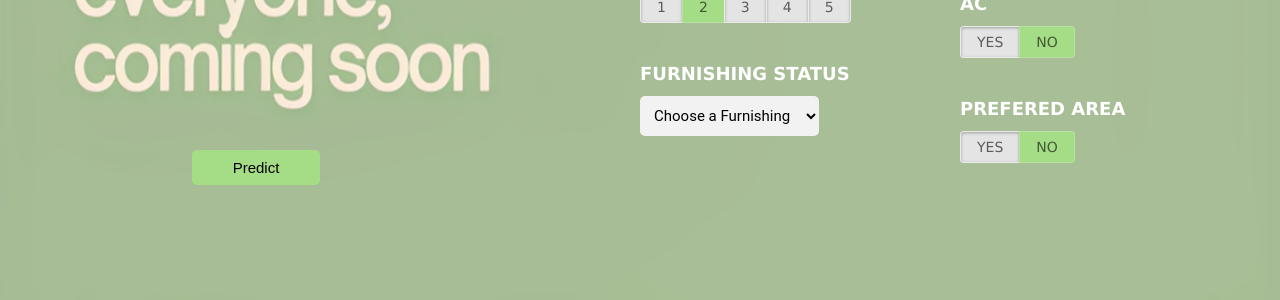
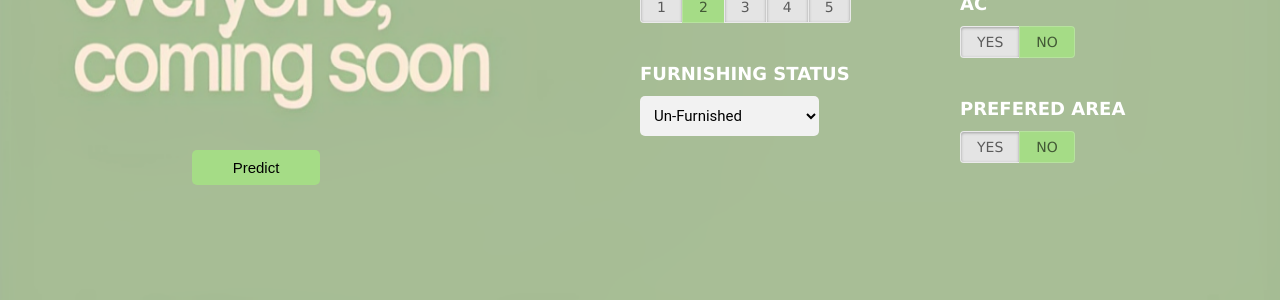
Before and after one commit to sneha2180/HOUSE-PRICE-PREDICTION, a Flask app: page / in a window 1280 px wide. Shown: the part 455-755 px from the top of the page. Run offline with Flask 2, Linux system fonts and the light colour scheme.

Commit message:
furnishing status

```diff
--- a/server/templates/index.html
+++ b/server/templates/index.html
@@ -63,10 +63,9 @@
         <h2>FURNISHING STATUS</h2>
         <div>
             <select class="location" name="furnishingstatus" id="uiLocations">
-                <option value="" disabled="disabled" selected="selected">Choose a Furnishing Status</option>
                 <option value="furnished">Furnished</option>
                 <option value="semi-furnished">Semi-Furnished</option>
-                <option value="unfurnished">Un-Furnished</option>
+                <option selected value="unfurnished">Un-Furnished</option>
                 </select>
         </div>
         </div>
```
